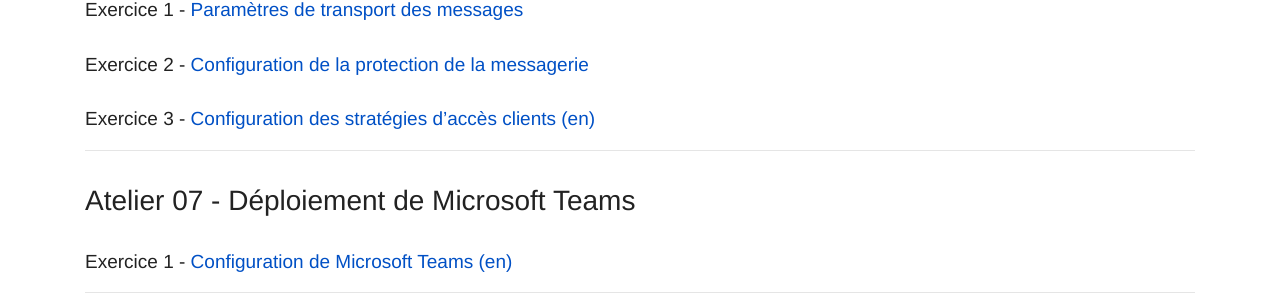
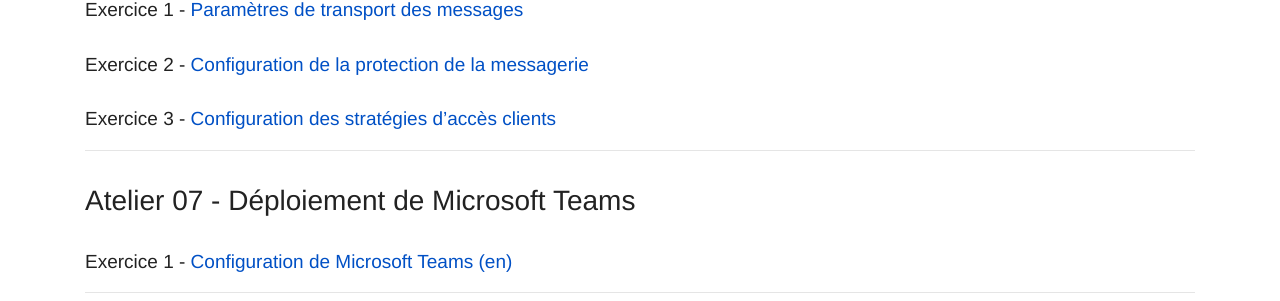
Before and after one commit to renaudwangler/ib-labs, a Jekyll site: the page built from msms030fr/index.md, in a window 1280 px wide and 900 px high, scrolled down 1522 px. Shown: the part 152-453 px from the top of the window. Built offline with Jekyll 4.4.1, drawn with Linux system fonts in a browser that asks for light colours; nearby versions of some CDN libraries.

Commit message:
msms030l6e3

```diff
--- a/msms030fr/index.md
+++ b/msms030fr/index.md
@@ -35,7 +35,7 @@ ___
 ## Atelier 06 - Configuration des services Exchange Online
 ### Exercice 1 - [Paramètres de transport des messages](lab6e1)
 ### Exercice 2 - [Configuration de la protection de la messagerie](lab6e2)
-### Exercice 3 - [Configuration des stratégies d'accès clients (en)](lab6e3)
+### Exercice 3 - [Configuration des stratégies d'accès clients](lab6e3)
 ___
 ## Atelier 07 - Déploiement de Microsoft Teams
 ### Exercice 1 - [Configuration de Microsoft Teams (en)](lab7e1)
```
